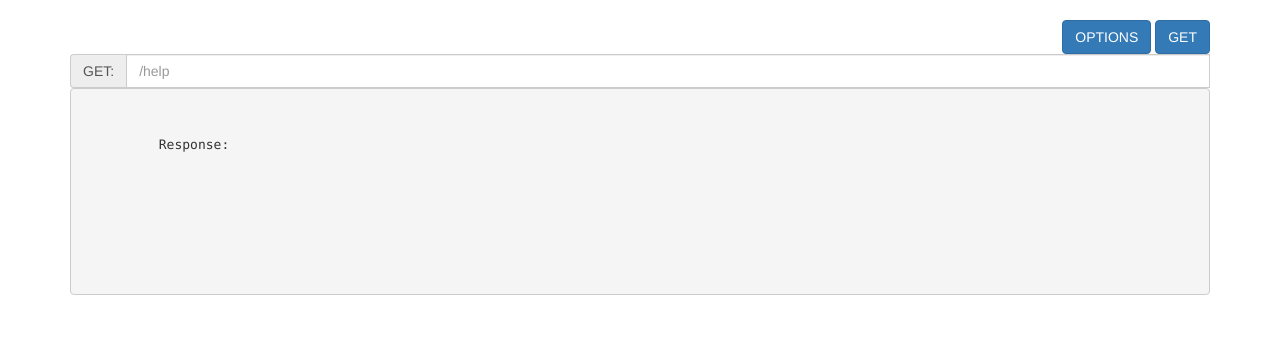
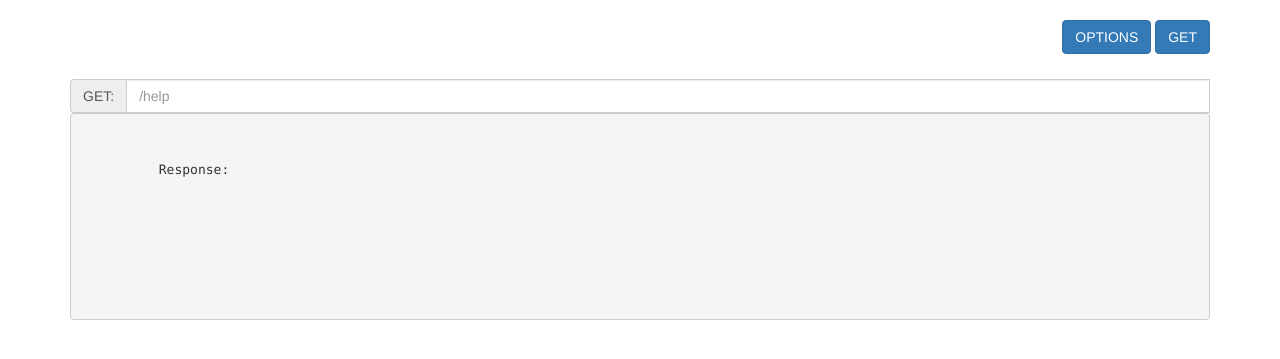
Before and after one commit to LearningData/classisapi, a Flask app: page / in a window 1280 px wide. Shown: the part 50-409 px from the top of the page. Run offline with Flask 2, Linux system fonts and the light colour scheme; parts of the project's set-up code (start-up, migrations or seed data) failed here and were passed over; some libraries are stand-ins or nearby versions; some web fonts are replaced.

Commit message:
added space between buttons and response area

```diff
--- a/templates/index.html
+++ b/templates/index.html
@@ -51,7 +51,8 @@
       <textarea class="form-control json" id="json"></textarea>
     </div>
   </div>
-  <div class="container">
+
+  <div class="container" style="padding-top: 25px;">
     <div class="input-group">
       <span class="input-group-addon" id="request">GET:</span>
       <input type="text" class="form-control url" placeholder="/help" aria-describedby="basic-addon1">
```
